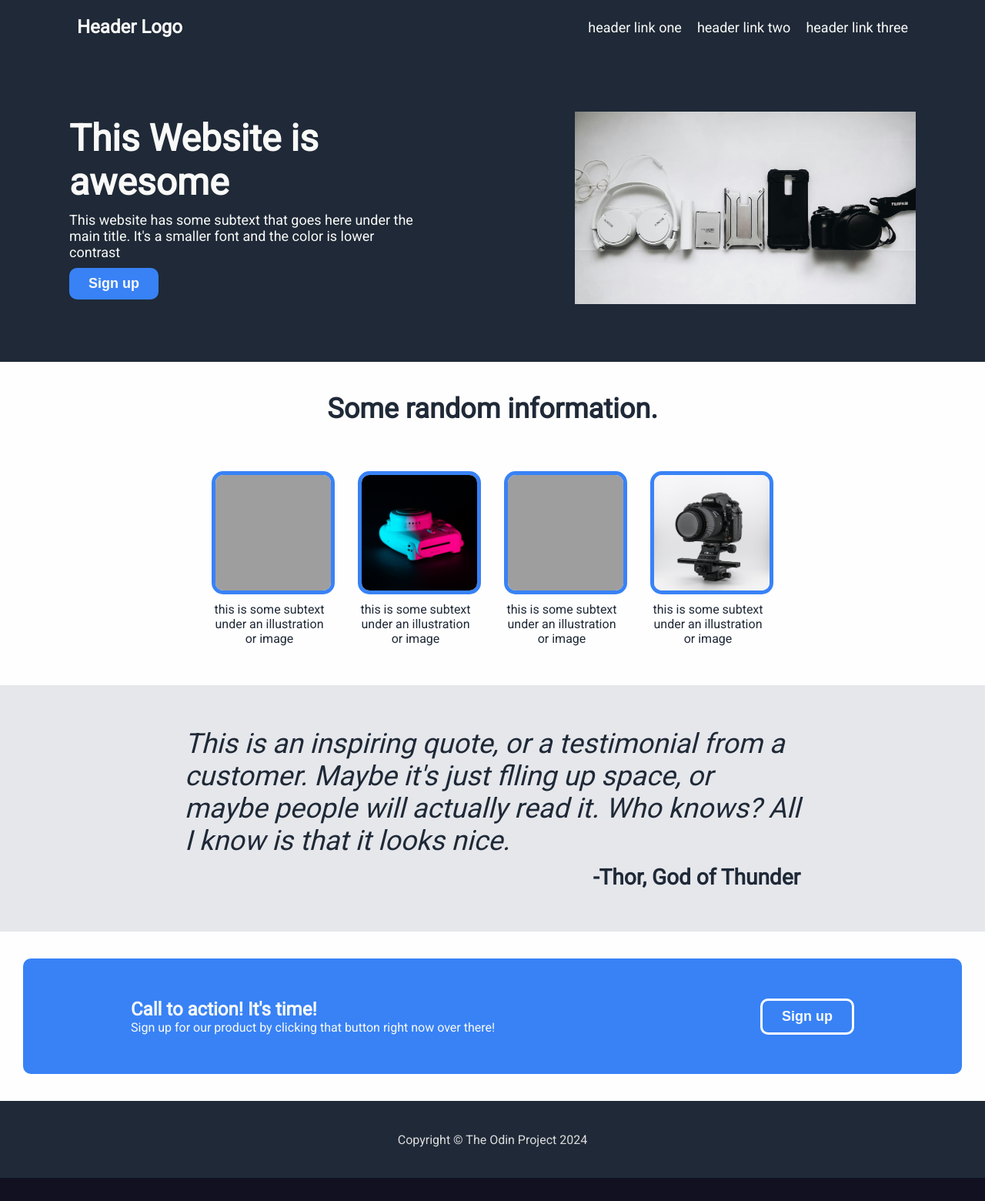
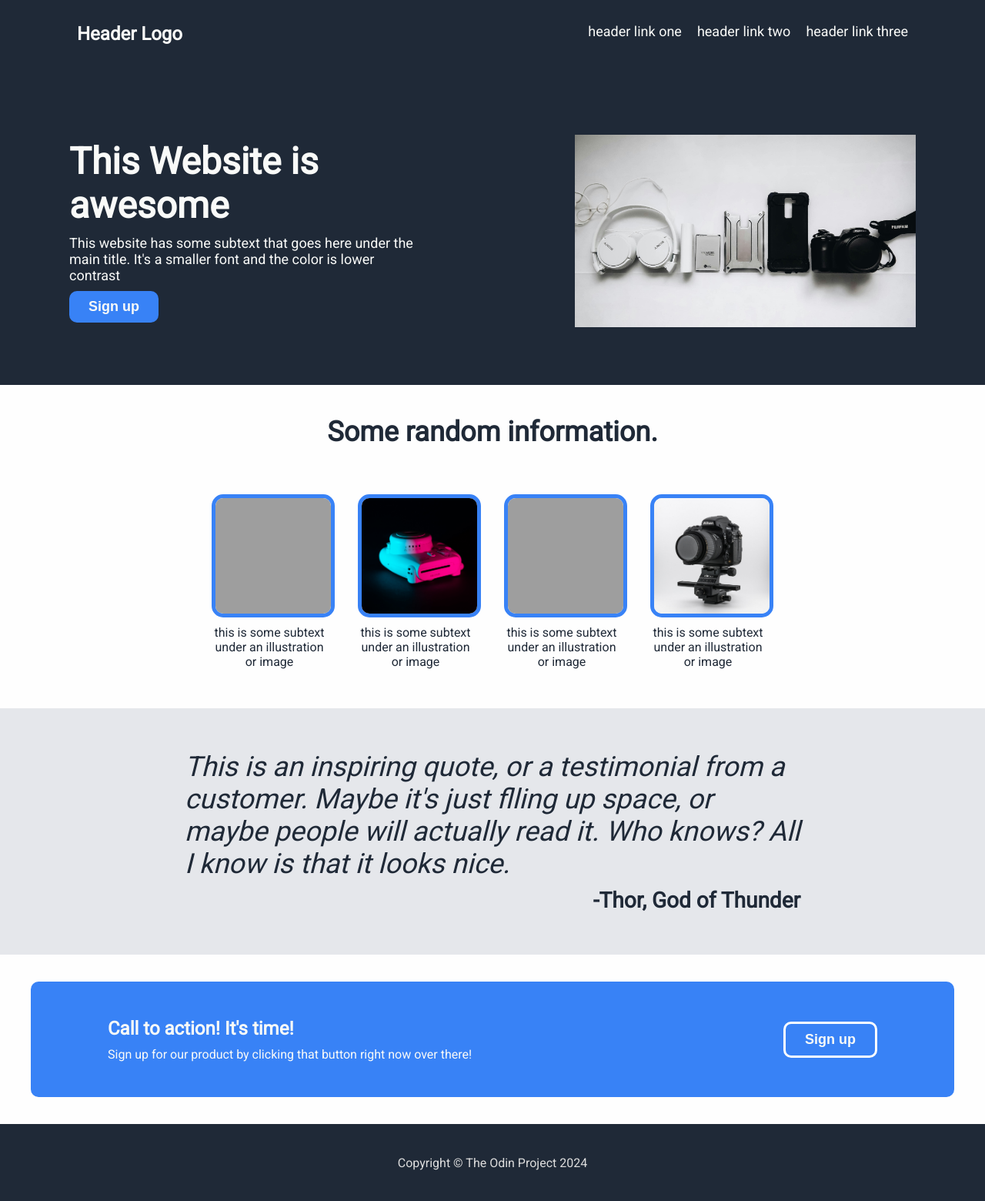
Before and after one commit to ahmedraza420/landing-page, a plain HTML site: page index.html in a window 1280 px wide. Shown: the whole page at 77% size. Before the commit the page ends 1530 px from the top, so only its background shows below. Drawn offline with Linux system fonts and the light colour scheme; grey boxes are pictures that could not be loaded.

Commit message:
Fix layout issues

```diff
--- a/index.html
+++ b/index.html
@@ -12,9 +12,9 @@
         <div class="header-nav">
             <div class="logo">Header Logo</div>
             <div class="nav-links">
-                <a href="" id="link1" class="header-link">header link one</a>
-                <a href="" id="link2" class="header-link">header link two</a>
-                <a href="" id="link3" class="header-link">header link three</a>
+                <a href="#" id="link1" class="header-link">header link one</a>
+                <a href="#" id="link2" class="header-link">header link two</a>
+                <a href="#" id="link3" class="header-link">header link three</a>
             </div>
         </div>
     </div>
--- a/styles/styles.css
+++ b/styles/styles.css
@@ -6,6 +6,7 @@ body {
     margin: 0px;
     font-family: roboto;
     height: 100vh;
+    min-width: fit-content;
 }
 
 .header, .footer {
@@ -13,16 +14,18 @@ body {
     display: flex;
     justify-content: center;
     padding: 0 30px;
+
 }
 
 .header-nav {
     flex: 0 1 1100px;
     display: flex;
+    gap: 30px;
     justify-content: space-between;
     flex-wrap: wrap;
     min-height: 70px;
-    align-items: center;
-
+    /* align-items: center;  */
+    margin-top: 30px;
 }
 
 .logo {
@@ -52,31 +55,34 @@ body {
 
 .main1-content {
     flex: 0 1 1100px;
-
     display: flex;
-
+    flex-flow: row wrap-reverse;
     /* padding: 10px 150px; */
     justify-content: space-between;
     align-items: center;
     gap: 20px;
     padding: 10px 30px;
+
 }
 
 .hero-content {
+    flex: 0 1 auto;
     display: flex;
     flex-flow: column wrap;
-    justify-content: space-around;
+    justify-content: space-evenly;
     max-width: 450px;
     min-height: 250px;
     flex-basis: auto;
     gap: 10px;
     justify-content: center;
+
 }
 
 .hero-title {
     font-size: 48px;
     font-weight: 1000;
     color: #f9faf8;
+
 }
 .hero-subtext, .header-link {
     font-size: 18px;
@@ -94,9 +100,12 @@ body {
     padding: 10px 25px;
 }
 
+
 #hero-image {
-    height: 250px;
+    max-height: 250px;
     width: auto;
+    flex: 0 1 auto;
+
 }
 
 .main2 {
@@ -183,20 +192,22 @@ body {
 
 .modal {
     flex: 0 1 1000px;
-    min-height: 150px;
+    min-height: 90px;
     background: #3882f6;
     display: flex;
-    gap: 10px;
+    gap: 20px;
     align-items: center;
-    justify-content: center;
-    padding: 0 140px;
+    justify-content: space-between;
+    padding: 30px 100px;
     border-radius: 10px;
+    flex-flow: row wrap;
 }
 
 .modal-content {
     display: flex;
     flex-direction: column;
     flex: 0 1 auto;
+    gap: 10px;
 }
 
 .modal-title , .modal-subtext {
@@ -208,8 +219,9 @@ body {
     font-weight: bold;
 }
 
+
 .signup-button {
-    margin-left: auto;
+    /* margin-left: auto; */
     border: #fefefe 3px solid;
     flex: 0 0 auto;
 }
```
